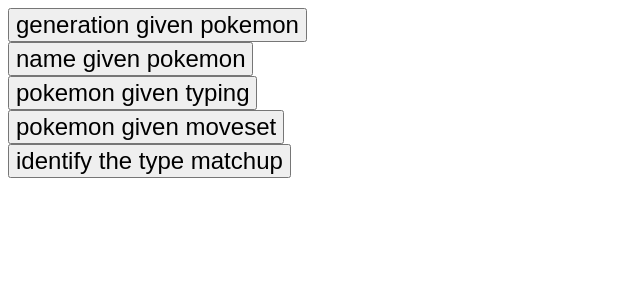
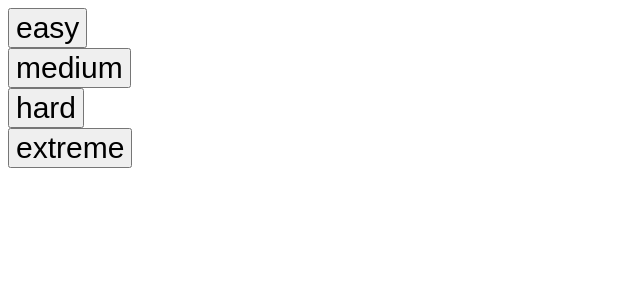
Before and after one commit to enochhsu05/pokemon-quiz-app, a Flask app: page / in a window 1280 px wide. Shown: the top 300 px of the page, without its empty margins (0-640 px from the left). Run offline with Flask 3, Linux system fonts and the light colour scheme.

Commit message:
added difficulty selection and global font

```diff
--- a/app.py
+++ b/app.py
@@ -26,12 +26,18 @@ def menu():
                            'html': 'dropdown'},
                'matchup': {'question': question_matchup, 'answer': answer_matchup, 'options': None,
                            'html': 'multiple_choice'}}
-    return render_template('quiz_select.html')
+    return render_template('difficulty_select.html')
 
 
 @app.route('/menu')
 def to_menu():
     return redirect(url_for('menu'))
+
+
+@app.route('/difficulty/<difficulty>', methods=['POST'])
+def difficulty_select(difficulty):
+    session['difficulty'] = difficulty
+    return render_template('quiz_select.html')
 
 
 @app.route('/<title>')
--- a/templates/base.html
+++ b/templates/base.html
@@ -2,6 +2,12 @@
 <html>
 <head>
     <title></title>
+    <style>
+        /* Set font size to 24 pixels for all text */
+        * {
+            font-size: 30px;
+        }
+    </style>
 </head>
 <body>
     {% block body %}{% endblock %}
--- /dev/null
+++ b/templates/difficulty_select.html
@@ -0,0 +1,17 @@
+{% extends 'base.html' %}
+
+{% block body %}
+<form method="POST" action="/difficulty/easy">
+    <input type="submit" value="easy">
+</form>
+<form method="POST" action="/difficulty/medium">
+    <input type="submit" value="medium">
+</form>
+<form method="POST" action="/difficulty/hard">
+    <input type="submit" value="hard">
+</form>
+<form method="POST" action="/difficulty/extreme">
+    <input type="submit" value="extreme">
+</form>
+
+{% endblock %}
--- a/templates/quiz_select.html
+++ b/templates/quiz_select.html
@@ -1,20 +1,25 @@
 {% extends 'base.html' %}
 
 {% block body %}
+{% if session['difficulty'] == 'easy' %}
+    <form method="POST" action="/matchup">
+        <input type="submit" value="identify the type matchup">
+    </form>
+{% elif session['difficulty'] == 'medium' %}
     <form method="POST" action="/generation">
-    <input type="submit" value="generation given pokemon" style="font-size: 24px;">
+        <input type="submit" value="generation given pokemon">
     </form>
     <form method="POST" action="/pokemon">
-    <input type="submit" value="name given pokemon" style="font-size: 24px;">
+        <input type="submit" value="name given pokemon">
     </form>
+{% elif session['difficulty'] == 'hard' %}
     <form method="POST" action="/typing">
-    <input type="submit" value="pokemon given typing" style="font-size: 24px;">
+        <input type="submit" value="pokemon given typing">
     </form>
+{% elif session['difficulty'] == 'extreme' %}
     <form method="POST" action="/moveset">
-    <input type="submit" value="pokemon given moveset" style="font-size: 24px;">
+        <input type="submit" value="pokemon given moveset">
     </form>
-<form method="POST" action="/matchup">
-    <input type="submit" value="identify the type matchup" style="font-size: 24px;">
-</form>
+{% endif %}
 
 {% endblock %}
```
Also changed, not shown: templates/dropdown.html (+6 -6 lines), templates/multiple_choice.html (+9 -9 lines). Lines whose indentation alone changed are shown as unchanged.
